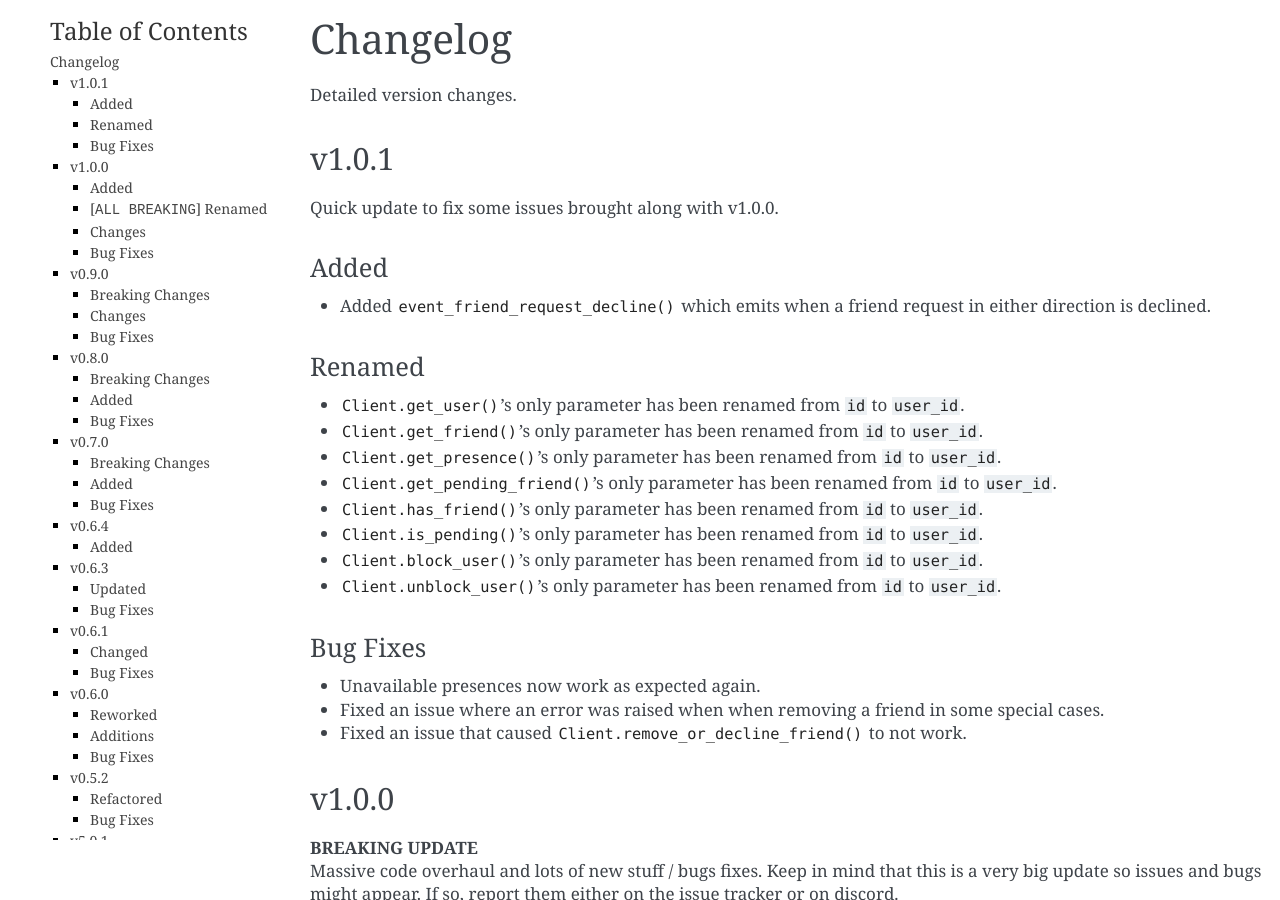
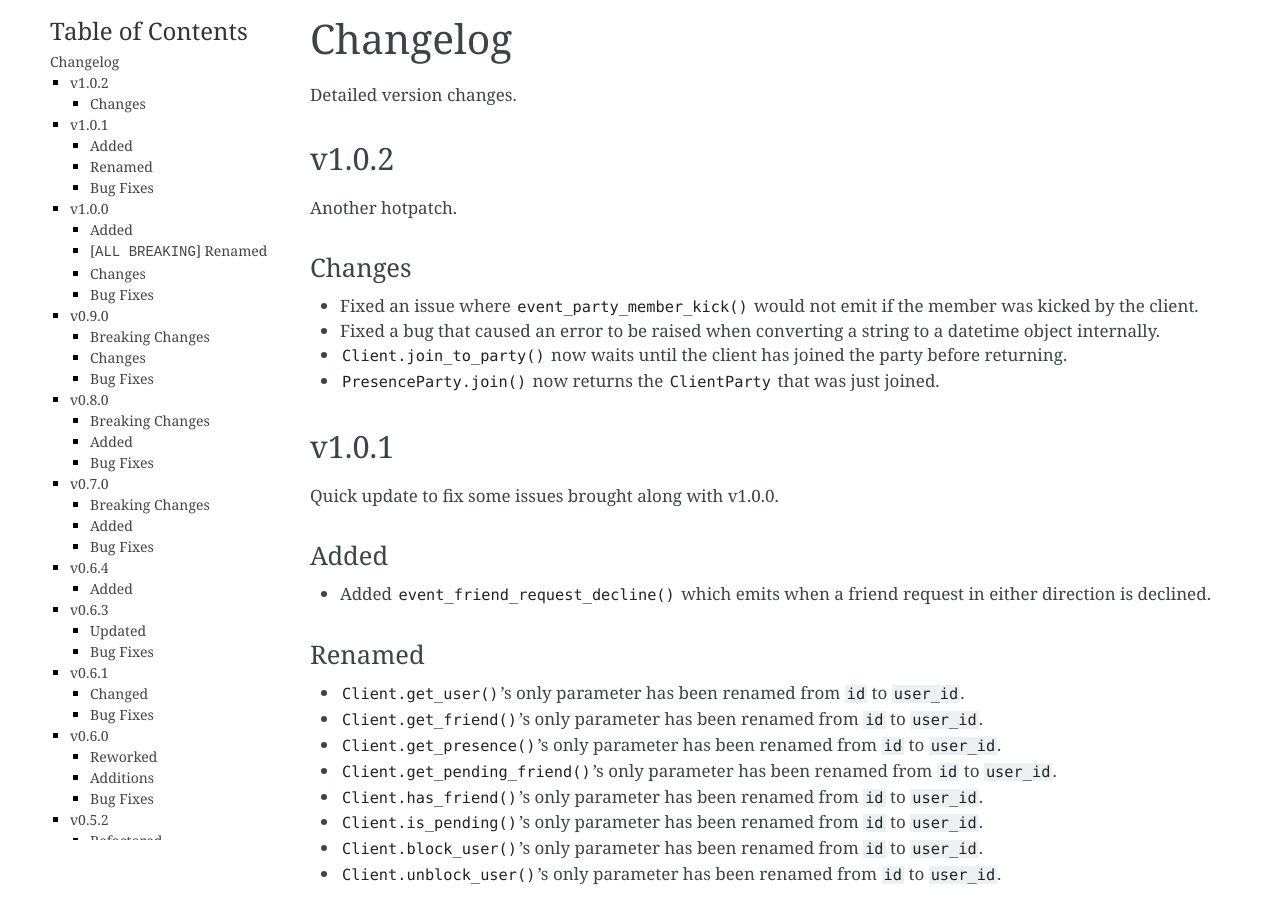
Before and after one commit to Terbau/fortnitepy, a Sphinx documentation site: the page built from docs/changelog.rst, in a window 1280 px wide and 900 px high. Built offline with Sphinx 7.4.7, drawn with Linux system fonts in a browser that asks for light colours.

Commit message:
Changelog + version bump

```diff
--- a/docs/changelog.rst
+++ b/docs/changelog.rst
@@ -4,6 +4,20 @@ Changelog
 =========
 
 Detailed version changes.
+
+
+v1.0.2
+------
+
+Another hotpatch.
+
+Changes
+~~~~~~~
+
+- Fixed an issue where :func:`event_party_member_kick()` would not emit if the member was kicked by the client.
+- Fixed a bug that caused an error to be raised when converting a string to a datetime object internally.
+- :meth:`Client.join_to_party()` now waits until the client has joined the party before returning.
+- :meth:`PresenceParty.join()` now returns the :class:`ClientParty` that was just joined.
 
 
 v1.0.1
--- a/fortnitepy/__init__.py
+++ b/fortnitepy/__init__.py
@@ -24,7 +24,7 @@ OUT OF OR IN CONNECTION WITH THE SOFTWARE OR THE USE OR OTHER DEALINGS IN THE
 SOFTWARE.
 """
 
-__version__ = '1.0.1'
+__version__ = '1.0.2'
 
 from .client import Client, get_event_loop
 from .friend import Friend, PendingFriend
```
